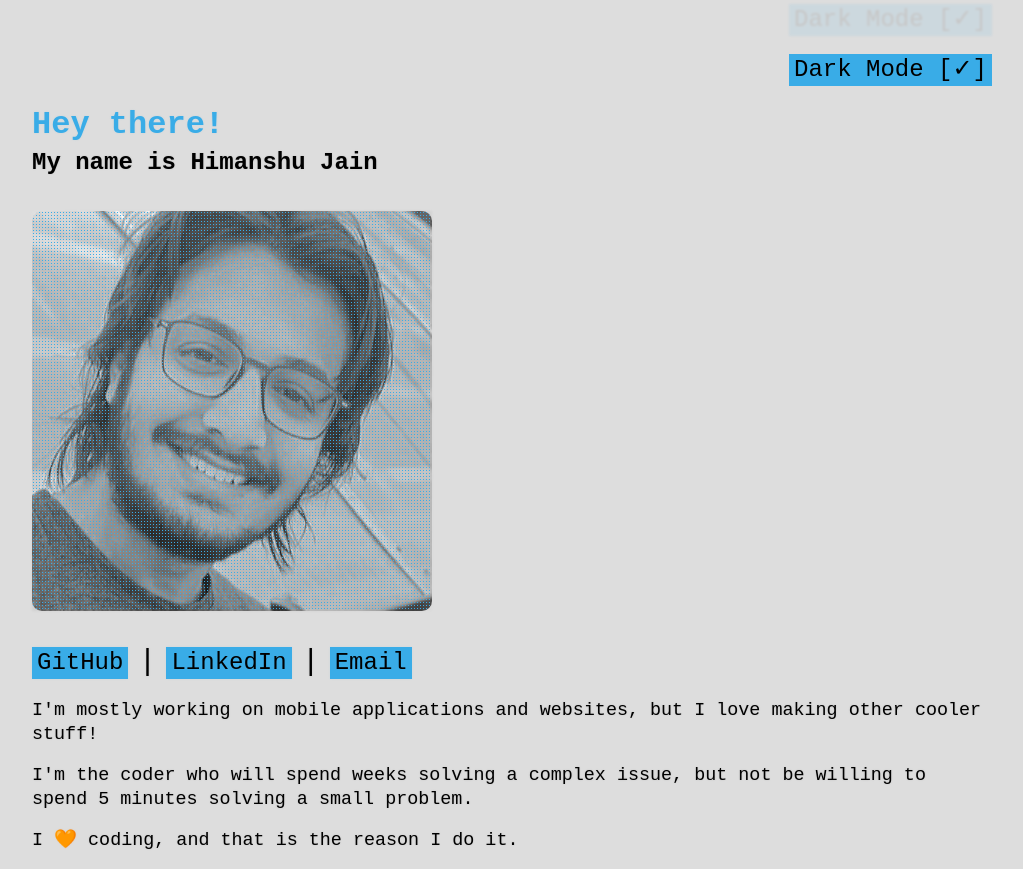
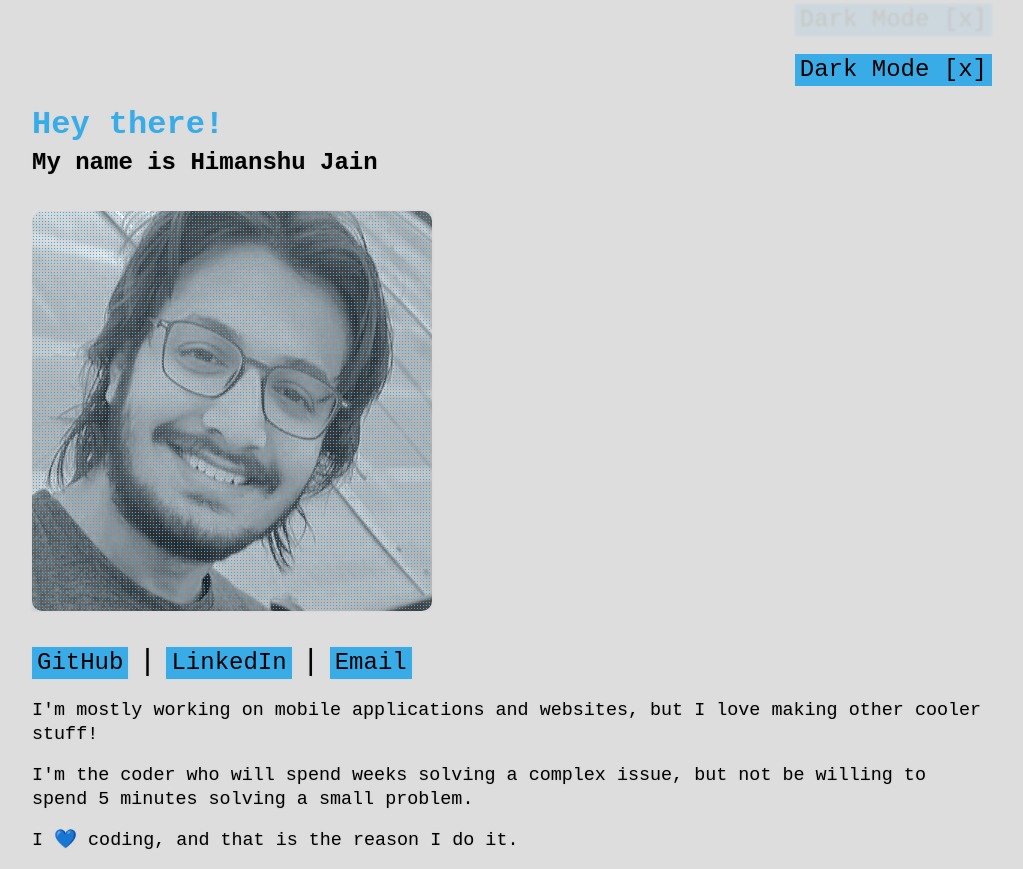
Before and after one commit to hjjinx/hjjinx.github.io, a React (Create React App) app: page / in a window 1280 px wide. Shown: the whole page, without its empty margins (128-1151 px from the left). Built offline with nearby package versions, Linux system fonts and the light colour scheme.

Commit message:
fixed dark-scheme media state control

```diff
--- a/src/App.tsx
+++ b/src/App.tsx
@@ -4,7 +4,7 @@ import Links from "./Components/Links";
 import AboutMe from "./Components/AboutMe";
 
 export default function App() {
-  const [darkMode, setDarkMode] = useState(true);
+  const [darkMode, setDarkMode] = useState(false);
   const mainRef = React.useRef<HTMLElement>(null);
 
   const change3DRotation = (e: MouseEvent) => {
@@ -31,9 +31,10 @@ export default function App() {
     if (
       window.matchMedia &&
       window.matchMedia("(prefers-color-scheme: dark)").matches
-    )
+    ) {
       document.getElementsByTagName("html")[0].className = "dark-orange";
-    else document.getElementsByTagName("html")[0].className = "dark-blue";
+      setDarkMode(true);
+    } else document.getElementsByTagName("html")[0].className = "dark-blue";
 
     document.addEventListener("mousemove", change3DRotation);
     return () => document.removeEventListener("mousemove", change3DRotation);
```
